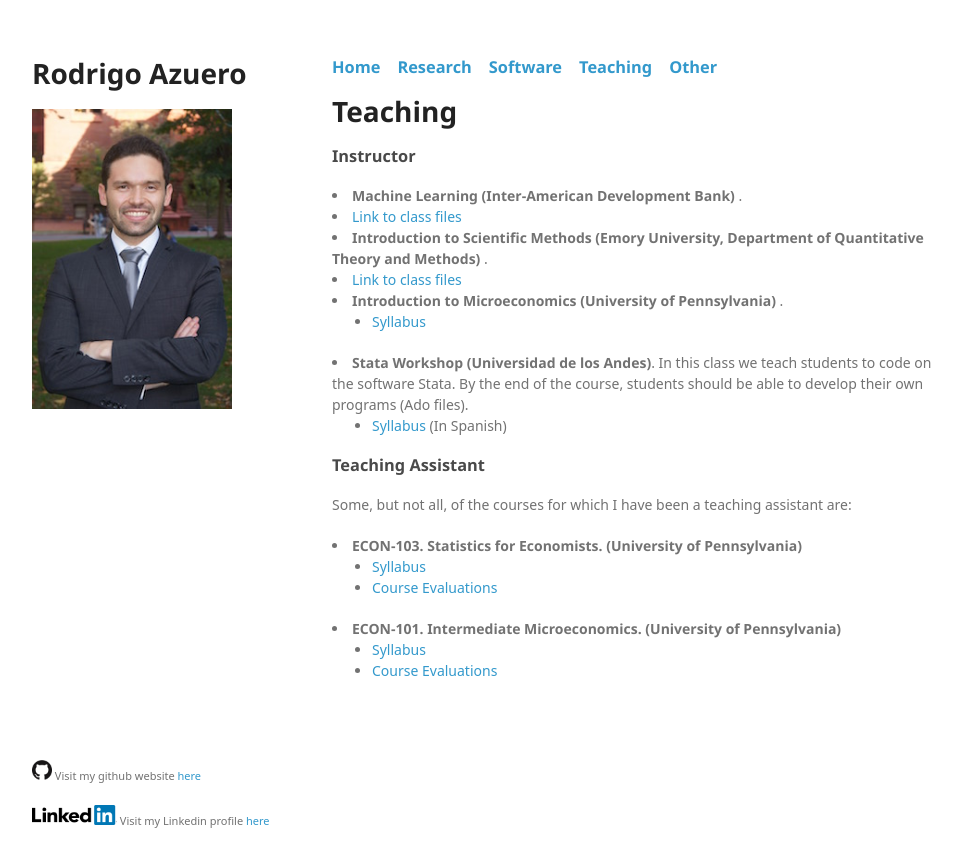
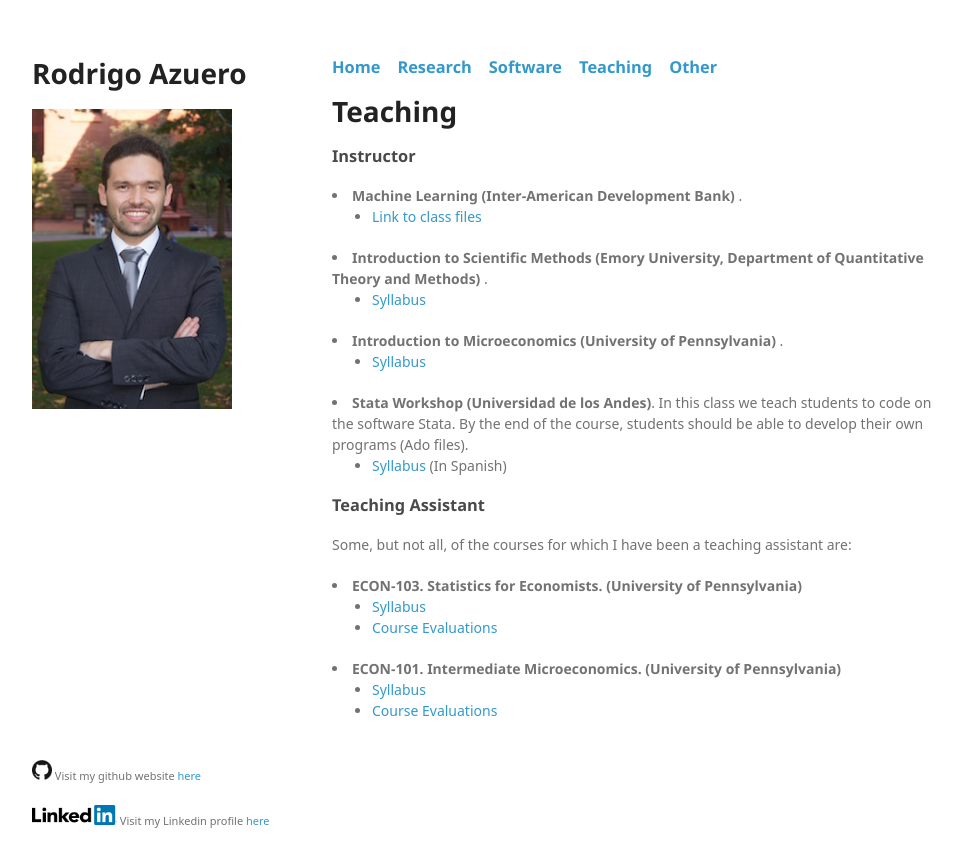
Before and after one commit to rodazuero/rodazuero.github.io, a Jekyll site: the page built from teaching.html, in a window 1280 px wide. Shown: the top 867 px of the page, without its empty margins (26-988 px from the left). Built offline with Jekyll 4.4.1, drawn with Linux system fonts in a browser that asks for light colours; some web fonts are replaced; Markdown is read by kramdown in place of the engine named in the settings.

Commit message:
Update teaching.html

```diff
--- a/teaching.html
+++ b/teaching.html
@@ -10,11 +10,13 @@
 </a>Instructor </h3>
 
 	<li><b>Machine Learning (Inter-American Development Bank) </b>.
+	<ul>
 		<li><a href="{{site.baseurl}}/files/econ001syllabus.pdf">Link to class files   </a> </li>
 	 </ul>
 	 </li>
 	<li><b>Introduction to Scientific Methods (Emory University, Department of Quantitative Theory and Methods) </b>.
-		<li><a href="{{site.baseurl}}/files/QTM_110_S2.pdf">Link to class files   </a> </li>
+	<ul>
+		<li><a href="{{site.baseurl}}/files/QTM_110_S2.pdf">Syllabus   </a> </li>
 	 </ul>
 	 </li>
 	<li><b>Introduction to Microeconomics (University of Pennsylvania) </b>.
```
